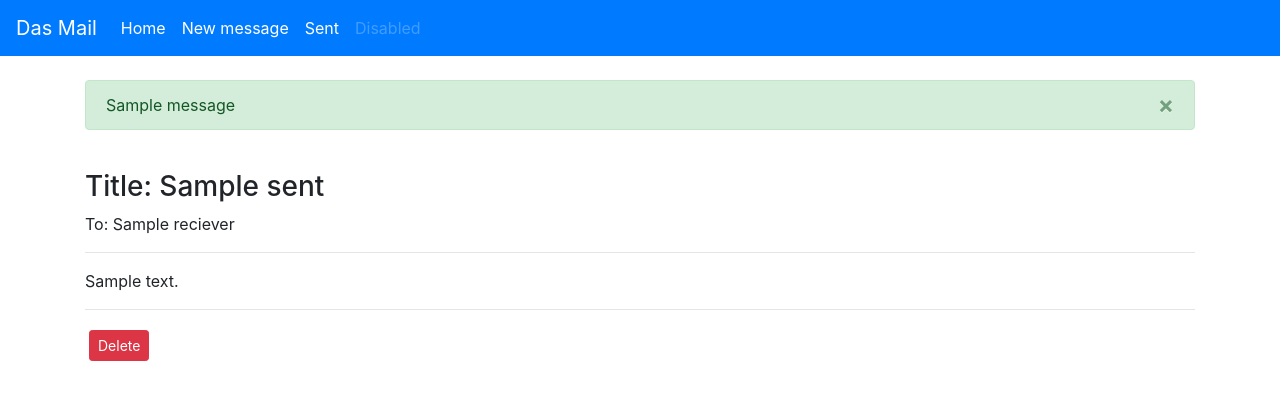
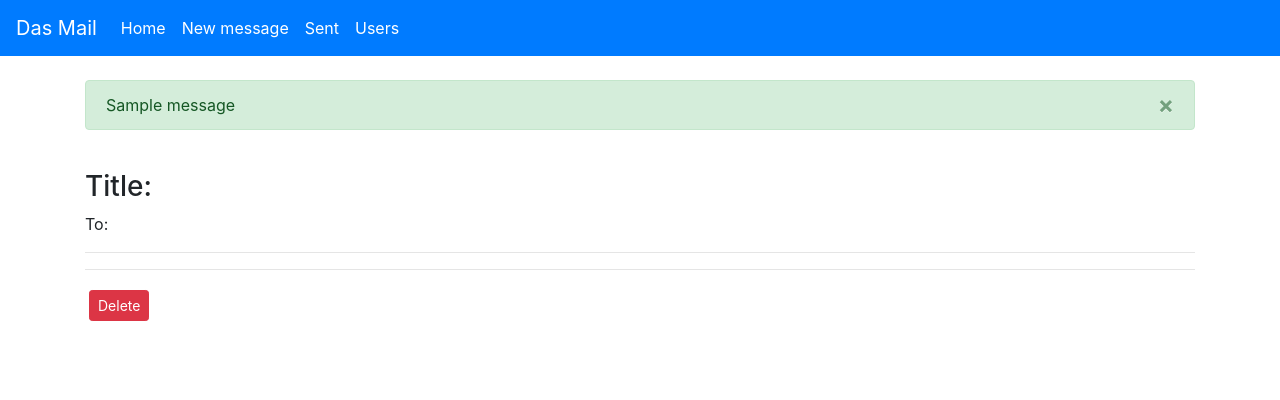
Before and after one commit to MerisCulic/MemoryLane, a Flask app: template templates/message_details.html in a window 1280 px wide. Shown: the top 400 px of the page. Run offline with Flask 2, Linux system fonts and the light colour scheme; the template is opened without the code that fills it: most values are stand-ins (such as "Sample title", 1, 10 or a date in 2020); one stand-in notice (Sample message) is shown; some libraries are stand-ins or nearby versions.

Commit message:
Add Inbox(rec_msgs), add list of reg.users, redit msg details

```diff
--- a/main.py
+++ b/main.py
@@ -112,21 +112,39 @@
     return render_template('messages_sent.html', sent_messages=sent_messages, user=user, message=message)
 
 
-@app.route("/sent/<sent_id>", methods=["GET"])
-def message_details(sent_id):
+@app.route('/inbox', methods=["GET"])
+def recieved_messages():
+    session_token = request.cookies.get("session_token")
+    user = db.query(User).filter_by(session_token=session_token).first()
+    reciever = user.email
 
-    sent = db.query(Messages).get(int(sent_id))
+    recieved_messages = db.query(Messages).filter_by(reciever=reciever).order_by(Messages.date_posted.desc()).all()
 
-    return render_template('message_details.html', sent=sent, sent_id=sent_id)
+    if not recieved_messages:
+        message = "Your inbox is empty!"
+    else:
+        message = "Inbox"
+
+    return render_template('messages_recieved.html', recieved_messages=recieved_messages, user=user, message=message)
 
 
-@app.route("/sent/<int:sent_id>/delete", methods=['POST'])
-def message_delete(sent_id):
+@app.route("/sent/<msg_id>", methods=["GET"])
+@app.route("/inbox/<msg_id>", methods=["GET"])
+def message_details(msg_id):
+
+    msg = db.query(Messages).get(int(msg_id))
+
+    return render_template('message_details.html', msg=msg, msg_id=msg_id)
+
+
+@app.route("/sent/<int:msg_id>/delete", methods=['POST'])
+@app.route("/inbox/<int:msg_id>/delete", methods=['POST'])
+def message_delete(msg_id):
     session_token = request.cookies.get("session_token")
     if session_token:
 
-        sent = db.query(Messages).get(sent_id)
-        db.delete(sent)
+        msg = db.query(Messages).get(msg_id)
+        db.delete(msg)
         db.commit()
 
         flash("Message was deleted!", "success")
@@ -136,5 +154,12 @@
         return redirect(url_for('index'))
 
 
+@app.route('/users')
+def users():
+
+    users = db.query(User).all()
+    return render_template('users.html', users=users)
+
+
 if __name__ == '__main__':
     app.run(debug=True)
--- a/templates/base.html
+++ b/templates/base.html
@@ -26,7 +26,7 @@
           <a class="nav-item nav-link active" href="/profile">Home <span class="sr-only">(current)</span></a>
           <a class="nav-item nav-link active" href="/new_message">New message</a>
           <a class="nav-item nav-link active" href="/sent">Sent</a>
-          <a class="nav-item nav-link disabled" href="#" tabindex="-1" aria-disabled="true">Disabled</a>
+          <a class="nav-item nav-link active" href="/users">Users</a>
         </div>
       </div>
     </nav>
--- a/templates/message_details.html
+++ b/templates/message_details.html
@@ -1,12 +1,12 @@
 {% extends 'base.html' %}
 
-{% block title %}{{ sent.title }}{% endblock title %}
+{% block title %}{{ msg.title }}{% endblock title %}
 
 {% block content %}
-<h3>Title: {{ sent.title }}</h3>
-<p>To: {{ sent.reciever }}</p>
+<h3>Title: {{ msg.title }}</h3>
+<p>To: {{ msg.reciever }}</p>
 <hr>
-<p>{{ sent.message_text }}</p>
+<p>{{ msg.message_text }}</p>
 <hr>
 <!-- Button trigger modal -->
 <button type="button" class="btn btn-danger btn-sm m-1" data-toggle="modal" data-target="#deleteModal">Delete</button>
@@ -23,7 +23,7 @@
       </div>
       <div class="modal-footer">
         <button type="button" class="btn btn-secondary" data-dismiss="modal">Close</button>
-        <form action="{{ url_for('message_delete', sent_id=sent.id) }}" method="POST">
+        <form action="{{ url_for('message_delete', msg_id=msg.id) }}" method="POST">
             <input class="btn btn-danger" type="submit" value="Delete">
         </form>
       </div>
--- a/templates/messages_sent.html
+++ b/templates/messages_sent.html
@@ -3,8 +3,8 @@
 {% block content %}
 <h1>{{ message }}</h1>
 <ul>
-{% for sent in sent_messages %}
-    <li><a href="/sent/{{ sent.id }}">{{ sent.title }}</a></li>
+{% for msg in sent_messages %}
+    <li><a href="/sent/{{ msg.id }}">{{ msg.title }}</a></li>
 {% endfor %}
 </ul>
 {% endblock content %}
--- a/templates/profile.html
+++ b/templates/profile.html
@@ -5,6 +5,7 @@
 <h1>Welcome to your profile page {{ user.name }}!</h1>
 
 <a href="/new_message">New message</a><br>
-<a href="/sent">Sent messages</a>
+<a href="/inbox">Inbox</a><br>
+<a href="/sent">Sent</a>
 
 {% endblock %}
```
Also changed, not shown: templates/messages_recieved.html (added, +10 -0 lines), templates/users.html (added, +13 -0 lines).
